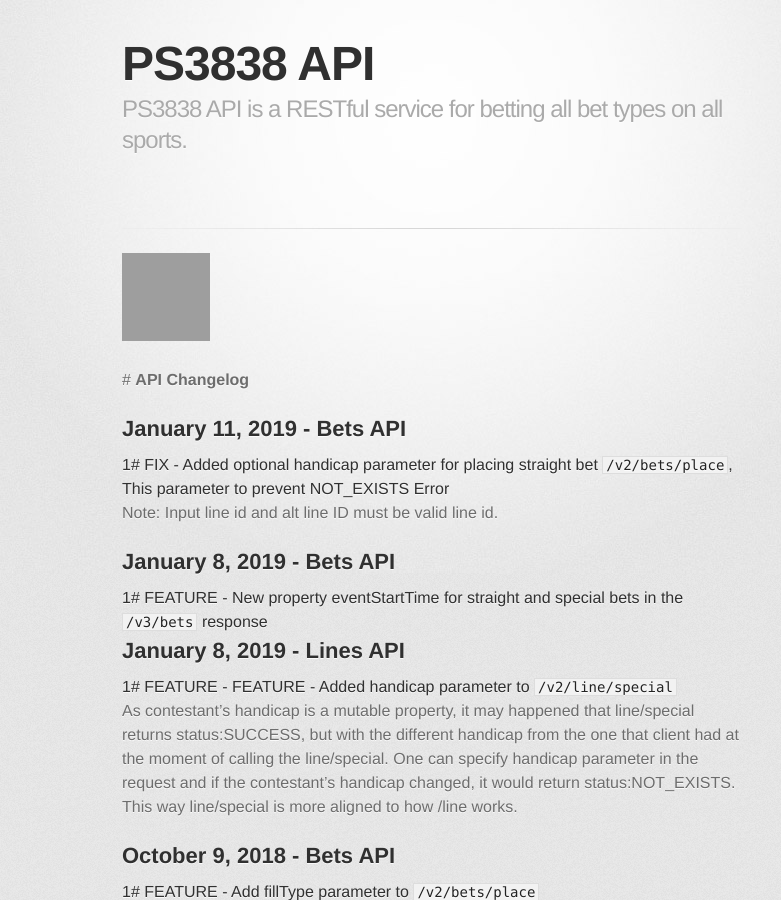
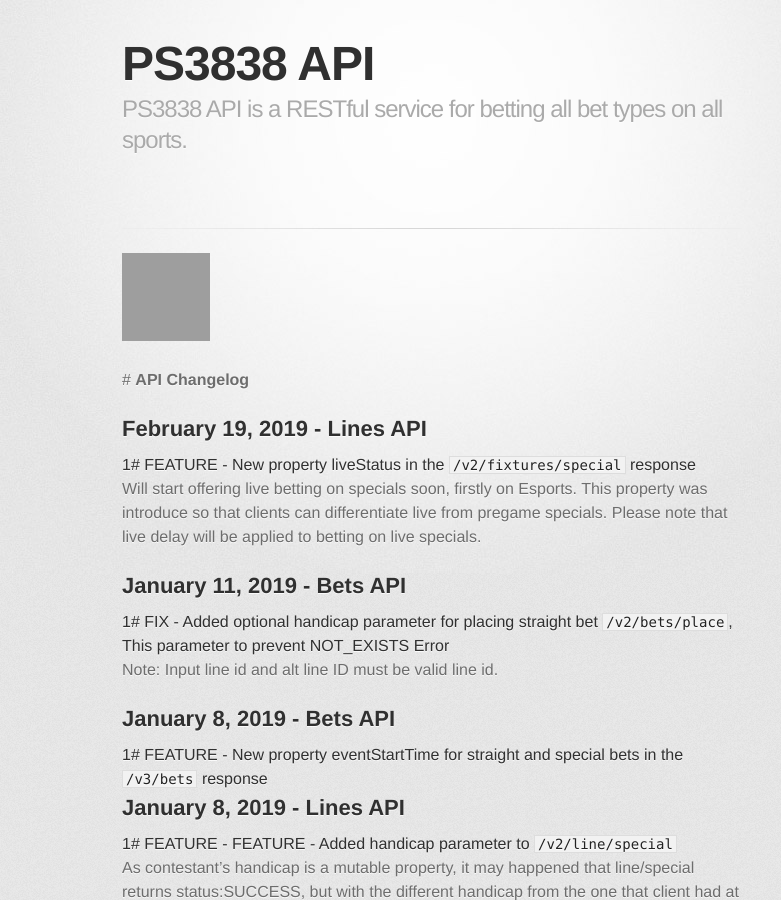
Before and after one commit to ps3838api/ps3838api.github.io, a Jekyll site: the page built from ChangesLog.md, in a window 1280 px wide and 900 px high, cut to the strip 0-900 px from the top of the window. Shown: the whole strip, without its empty margins (208-989 px from the left). Built offline with Jekyll 4.4.1, drawn with Linux system fonts in a browser that asks for light colours; some web fonts are replaced; our own code applies the rules of GitHub Pages for plain Markdown files; grey boxes are pictures that could not be loaded.

Commit message:
New property liveStatus for  fixtures special

```diff
--- a/ChangesLog.md
+++ b/ChangesLog.md
@@ -2,6 +2,12 @@
 
 
  #  **API Changelog**
+
+## February 19, 2019 - Lines API
+
+##### 1# <span>FEATURE</span>  - New property liveStatus in the `/v2/fixtures/special` response
+
+Will start offering live betting on specials soon, firstly on Esports. This property was introduce so that clients can differentiate live from pregame specials. Please note that live delay will be applied to betting on live specials.
 
 ## January 11, 2019 - Bets API
 
```
